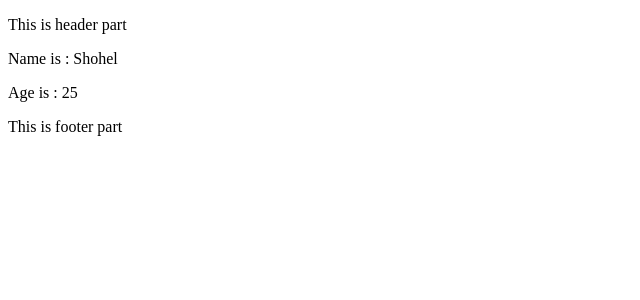
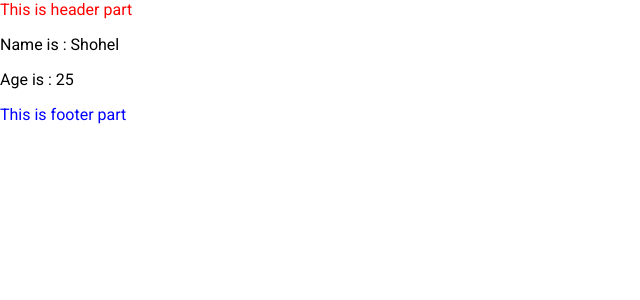
Before and after one commit to gsshohel1314/vue2project, a Vue app in the folder main_project/: page / in a window 1280 px wide. Shown: the top 300 px of the page, without its empty margins (0-640 px from the left). Built offline with nearby package versions, Linux system fonts and the light colour scheme.

Commit message:
use style in component

```diff
--- a/main_project/public/index.html
+++ b/main_project/public/index.html
@@ -2,6 +2,8 @@
 <html lang="">
   <head>
     <title>vue js project</title>
+    <link rel="preconnect" href="https://fonts.gstatic.com">
+    <link href="https://fonts.googleapis.com/css2?family=Roboto&display=swap" rel="stylesheet">
   </head>
   <body>
     <div id="app">
--- a/main_project/src/App.vue
+++ b/main_project/src/App.vue
@@ -27,5 +27,8 @@
 </script>
 
 <style>
-
+  body{
+    margin: 0% auto;
+    font-family: 'Roboto', sans-serif;
+  }
 </style>
--- a/main_project/src/Components/HeaderFooter/Footer.vue
+++ b/main_project/src/Components/HeaderFooter/Footer.vue
@@ -1,5 +1,7 @@
 <template>
-    <P>This is footer part</P>
+    <div>
+        This is footer part
+    </div>
 </template>
 
 <script>
@@ -8,6 +10,8 @@
 }
 </script>
 
-<style>
-
+<style scoped>
+    div{
+        color: blue;
+    }
 </style>
--- a/main_project/src/Components/HeaderFooter/Header.vue
+++ b/main_project/src/Components/HeaderFooter/Header.vue
@@ -1,5 +1,7 @@
 <template>
-    <P>This is header part</P>
+    <div>
+        This is header part
+    </div>
 </template>
 
 <script>
@@ -8,6 +10,8 @@
 }
 </script>
 
-<style>
-
+<style scoped>
+    div{
+        color: red;
+    }
 </style>
```
